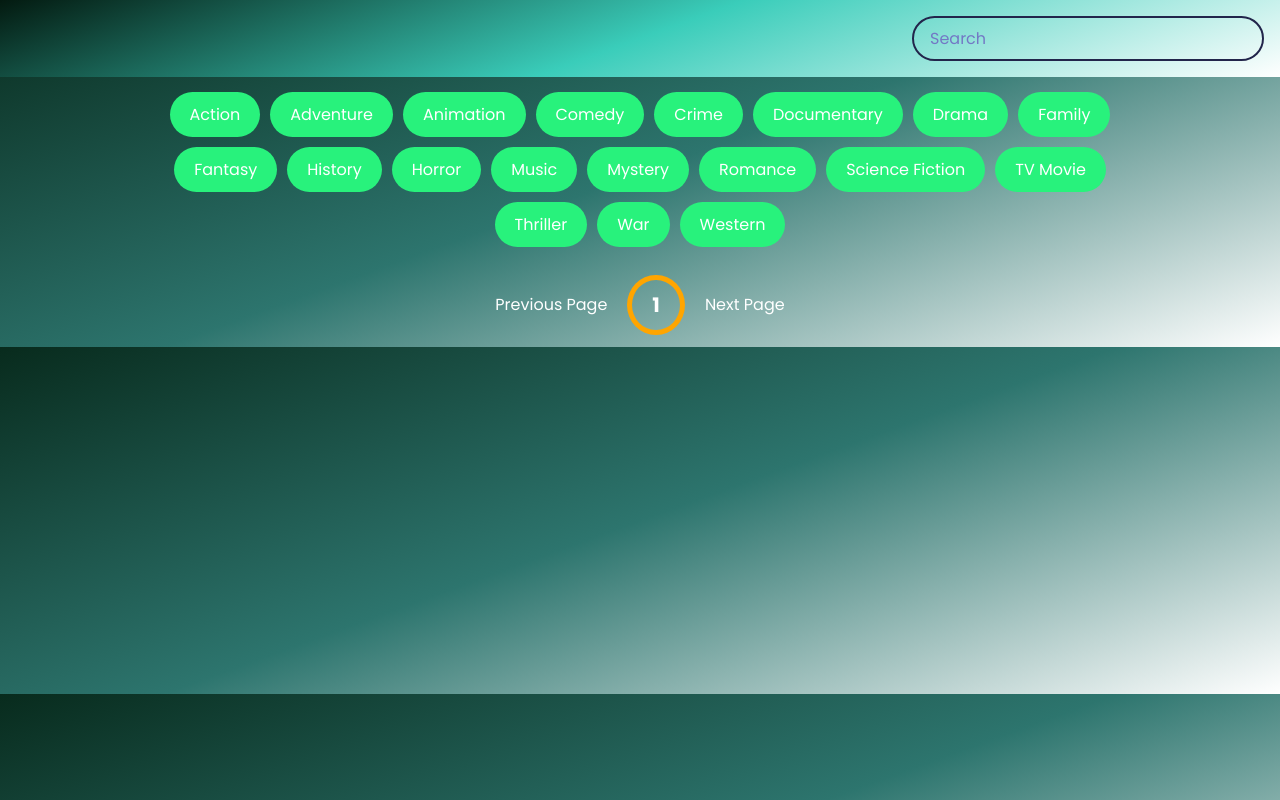
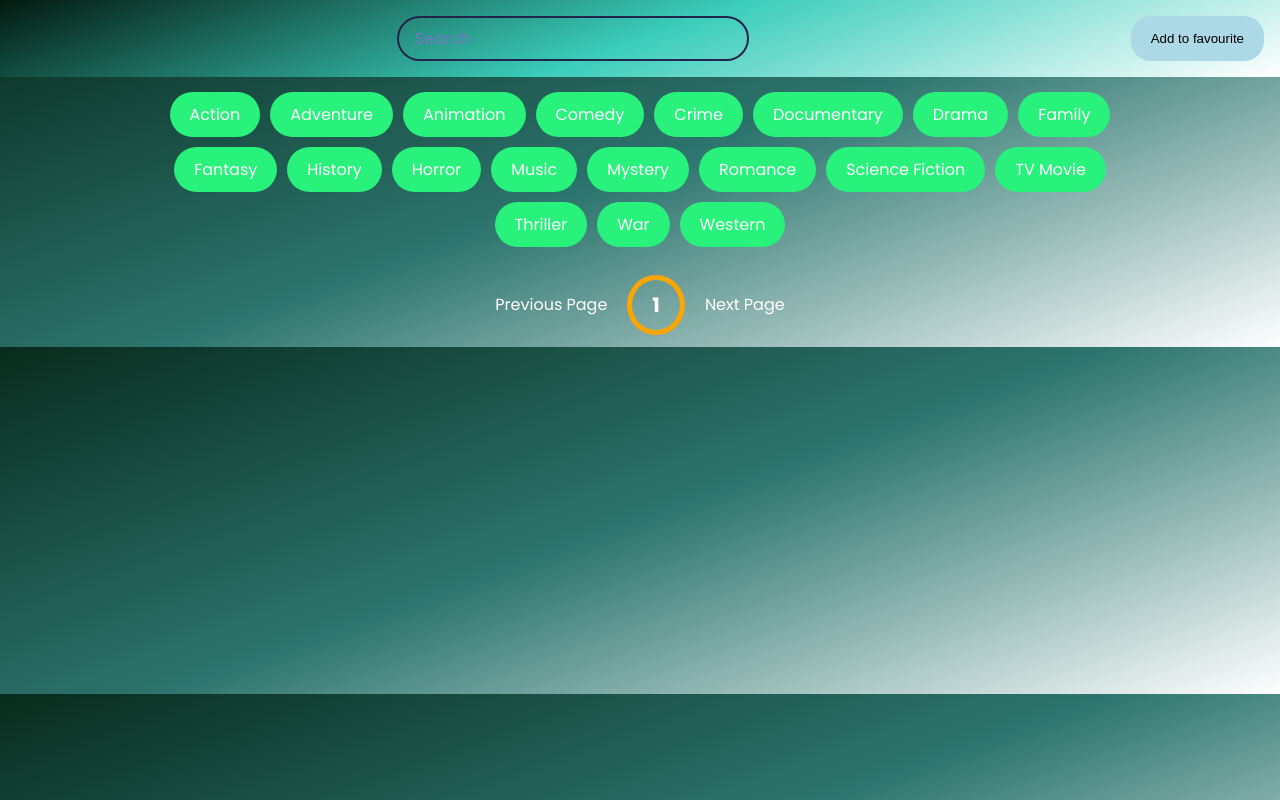
Before and after one commit to trogancodes/myMovieDB, a plain HTML site: page index.html in a window 1280 px wide. Drawn offline with Linux system fonts and the light colour scheme; no server answers.

Commit message:
favorite button

```diff
--- a/index.html
+++ b/index.html
@@ -12,6 +12,7 @@
         <form  id="form">
             <input type="text" placeholder="Search" id="search" class="search">
         </form>
+        <button id="colorChangeButton">Add to favourite</button>
     </header>
     <div id="tags"></div>
     <div id="myNav" class="overlay">
@@ -27,6 +28,7 @@
         <a href="javascript:void(0)" class="arrow right-arrow" id="right-arrow" >&#8658;</a>
 
       </div>
+
     <main id="main"></main>
     <div class="pagination">
         <div class="page" id="prev">Previous Page</div>
--- a/script.js
+++ b/script.js
@@ -392,3 +392,11 @@ function pageCall(page){
     getMovies(url);
   }
 }
+
+ document.getElementById('colorChangeButton').addEventListener('click', function() {
+
+  const randomColor = '#' + Math.floor(Math.random()*16777215).toString(16);
+
+
+  this.style.backgroundColor = randomColor;
+});
--- a/style.css
+++ b/style.css
@@ -24,6 +24,14 @@ header{
     background-color: #031a10;
     background-image: linear-gradient(160deg, #031a10 0%, #3acdba 50%, #ffffff 100%);
 }
+#colorChangeButton {
+    background-color: lightblue;
+    padding: 10px 20px;
+    border: none;
+    cursor: pointer;
+    border-radius: 20px;
+    margin-left: 2rem;
+}
 
 .search{
     background-color: transparent;
@@ -33,6 +41,7 @@ header{
     font-size: 1rem;
     color:#fff;
     font-family: inherit;
+    margin-right: 350px;
 }
 
 .search:focus{
```
